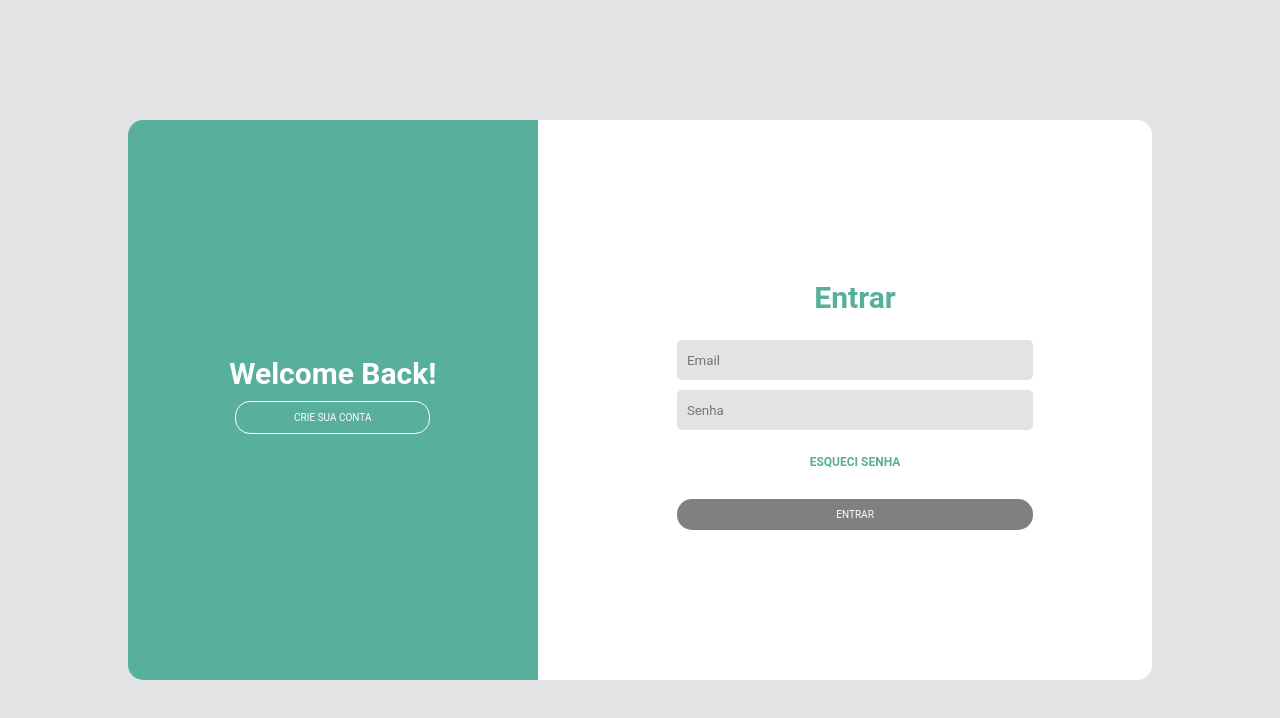
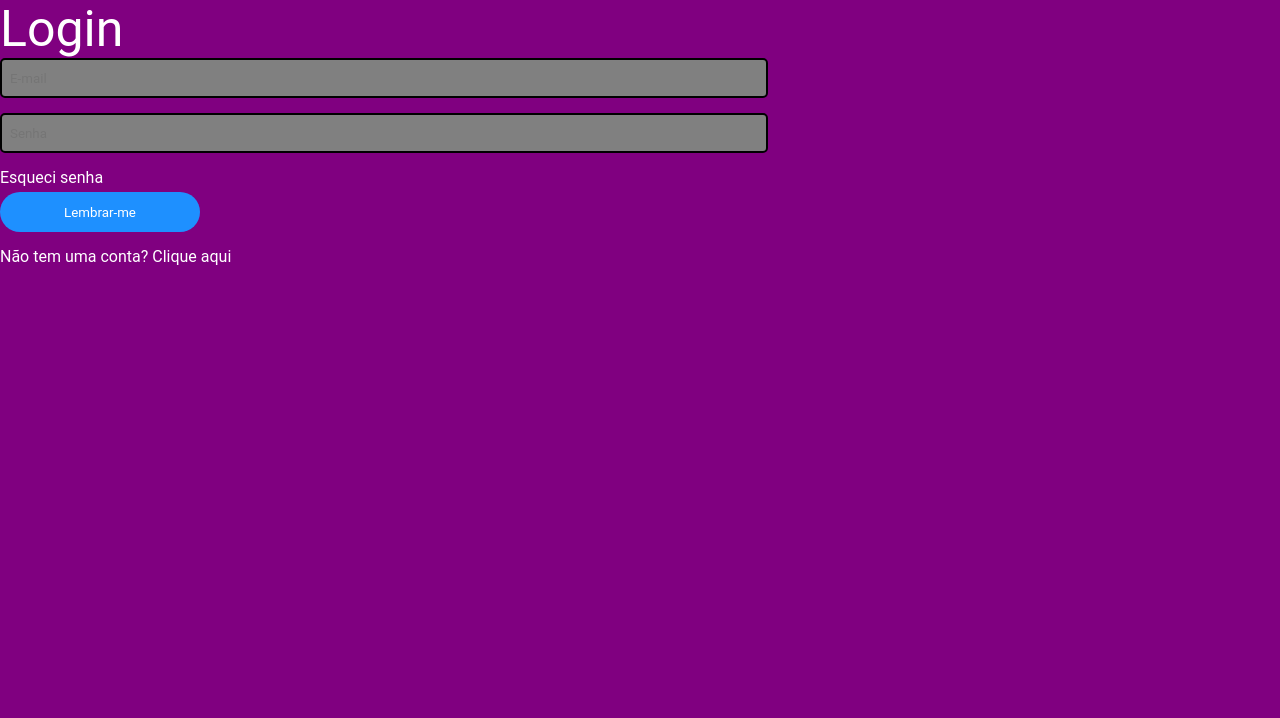
Before and after one commit to jsamuel15/sggs, a React (Create React App) app: page / in a window 1280 px wide. Shown: the top 718 px of the page. Built offline with nearby package versions, Linux system fonts and the light colour scheme.

Commit message:
fix(refactor): subindo codigo com novo layout

```diff
--- a/src/App.tsx
+++ b/src/App.tsx
@@ -10,7 +10,8 @@ import { store } from './ListPerformanceCompany/store/index';
 // import Routes from './ListCakes/routes';
 // import Routes from './ListPerformanceCompany/routes';
 // import Routes from './FrozenWorldProject/routes';
-import Routes from './LoginCreation/routes';
+// import Routes from './LoginCreation/routes';
+import Routes from './SearchingCodes/routes';
 
 const App: React.FC = () => (
     <Provider store={store}>
--- /dev/null
+++ b/src/SearchingCodes/pages/Login/LoginPage.tsx
@@ -0,0 +1,27 @@
+// libraries
+import React from 'react';
+
+// js
+import {
+    Container,
+    Text,
+    Input,
+    Button,
+    TextAction,
+} from './loginStyles';
+
+const LoginPage: React.FC = () =>
+
+// renders
+    // eslint-disable-next-line implicit-arrow-linebreak
+    (
+        <Container>
+            <Text>Login</Text>
+            <Input type="email" placeholder="E-mail" />
+            <Input type="password" placeholder="Senha" />
+            <TextAction>Esqueci senha</TextAction>
+            <Button>Lembrar-me</Button>
+            <TextAction>Não tem uma conta? Clique aqui</TextAction>
+        </Container>
+    );
+export default LoginPage;
--- /dev/null
+++ b/src/SearchingCodes/pages/Login/loginStyles.ts
@@ -0,0 +1,55 @@
+// libraries
+import styled from 'styled-components';
+
+// JS
+import colors from '../../styles/colors';
+
+export const Container = styled.div`
+    background: ${colors.basic.purple};
+    width: 100vw;
+    height: 100vh;
+    display: flex;
+    flex: 1;
+    flex-direction: column;
+    overflow-x: auto;
+`;
+
+export const Text = styled.text`
+    display: flex;
+    color: ${colors.basic.white};
+    font-size: 50px;
+`;
+
+export const Input = styled.input`
+    color: ${colors.theme.darkslategray};
+    border-radius: 5px;
+    border: 2px solid ${colors.basic.black};
+    background-color: ${colors.basic.gray};
+    width: 60%;
+    height: 40px;
+    margin-bottom: 15px;
+    padding: 8px;
+    display: flex;
+`;
+
+export const Button = styled.button`
+    border-radius: 3px;
+    border: none;
+    background-color: ${colors.theme.dodgerblue};
+    width: 200px;
+    cursor: pointer;
+    height: 40px;
+    border-radius: 20px;
+    color: ${colors.basic.white};
+    margin-bottom: 15px;
+    margin-top: 5px;
+    transition-duration: 400ms;
+`;
+
+export const TextAction = styled.text`
+    border-radius: 20px;
+    color: ${colors.basic.white};
+    cursor: pointer;
+    font-size: 16px;
+    display: flex;
+`;
--- /dev/null
+++ b/src/SearchingCodes/routes/index.tsx
@@ -0,0 +1,14 @@
+// libraries
+import React from 'react';
+import { Switch, Route } from 'react-router-dom';
+
+// pages
+import LoginPage from '../pages/Login/LoginPage';
+
+const Routes: React.FC = () => (
+    <Switch>
+        <Route path="/" exact component={LoginPage} />
+    </Switch>
+);
+
+export default Routes;
--- /dev/null
+++ b/src/SearchingCodes/styles/colors.ts
@@ -0,0 +1,18 @@
+const colors = {
+    basic: {
+        black: '#000000',
+        white: '#ffffff',
+        gray: '#808080',
+        purple: '#800080',
+        blue: '#0000ff',
+    },
+    theme: {
+        dodgerblue: '#1e90ff',
+        indigo: '#4b0082',
+        lightslategray: '#778899',
+        dimgray: '#696969',
+        darkslategray: '#2f4f4f',
+    },
+};
+
+export default colors;
```
Also changed, not shown: src/SearchingCodes/routes/navigation.tsx (added, +30 -0 lines).
